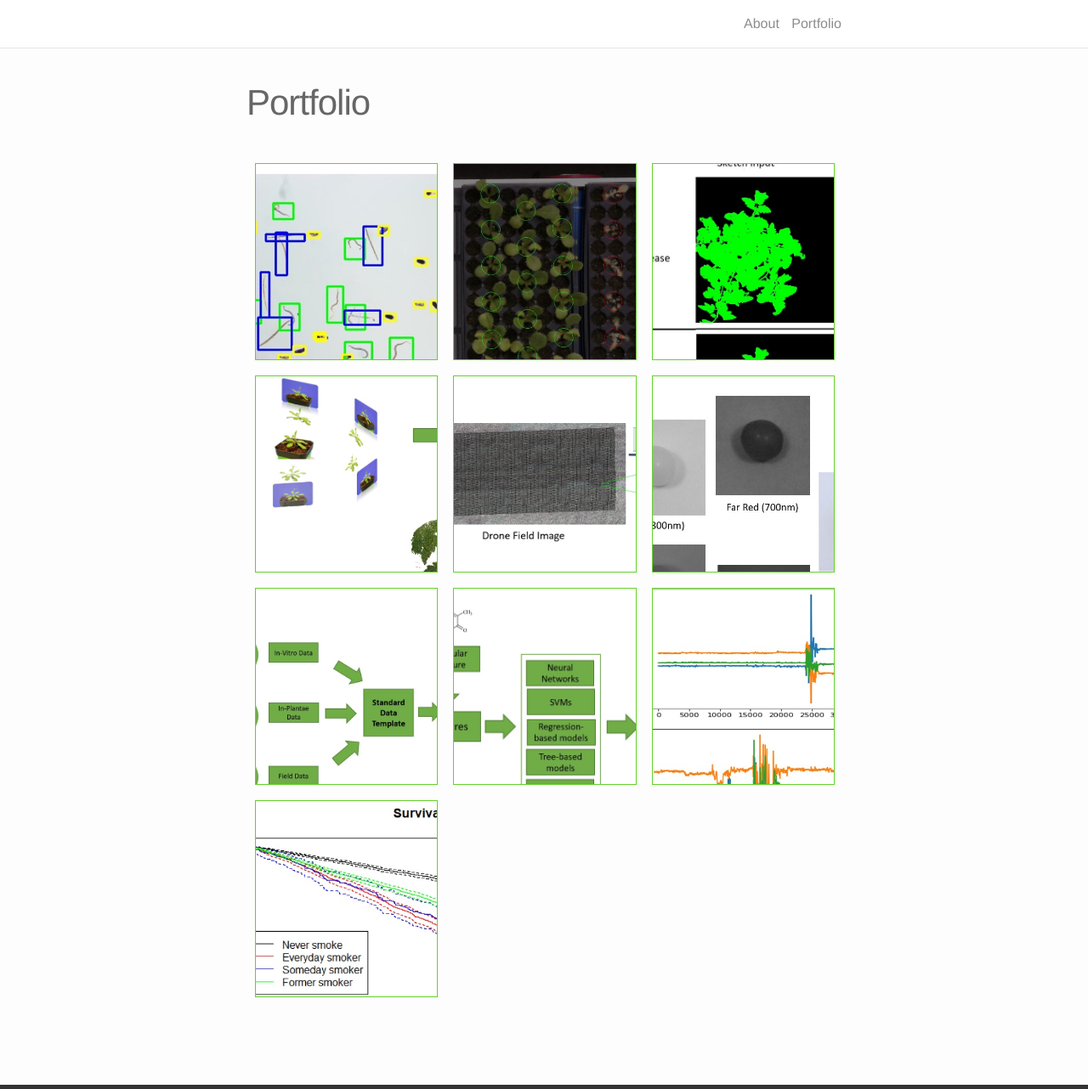
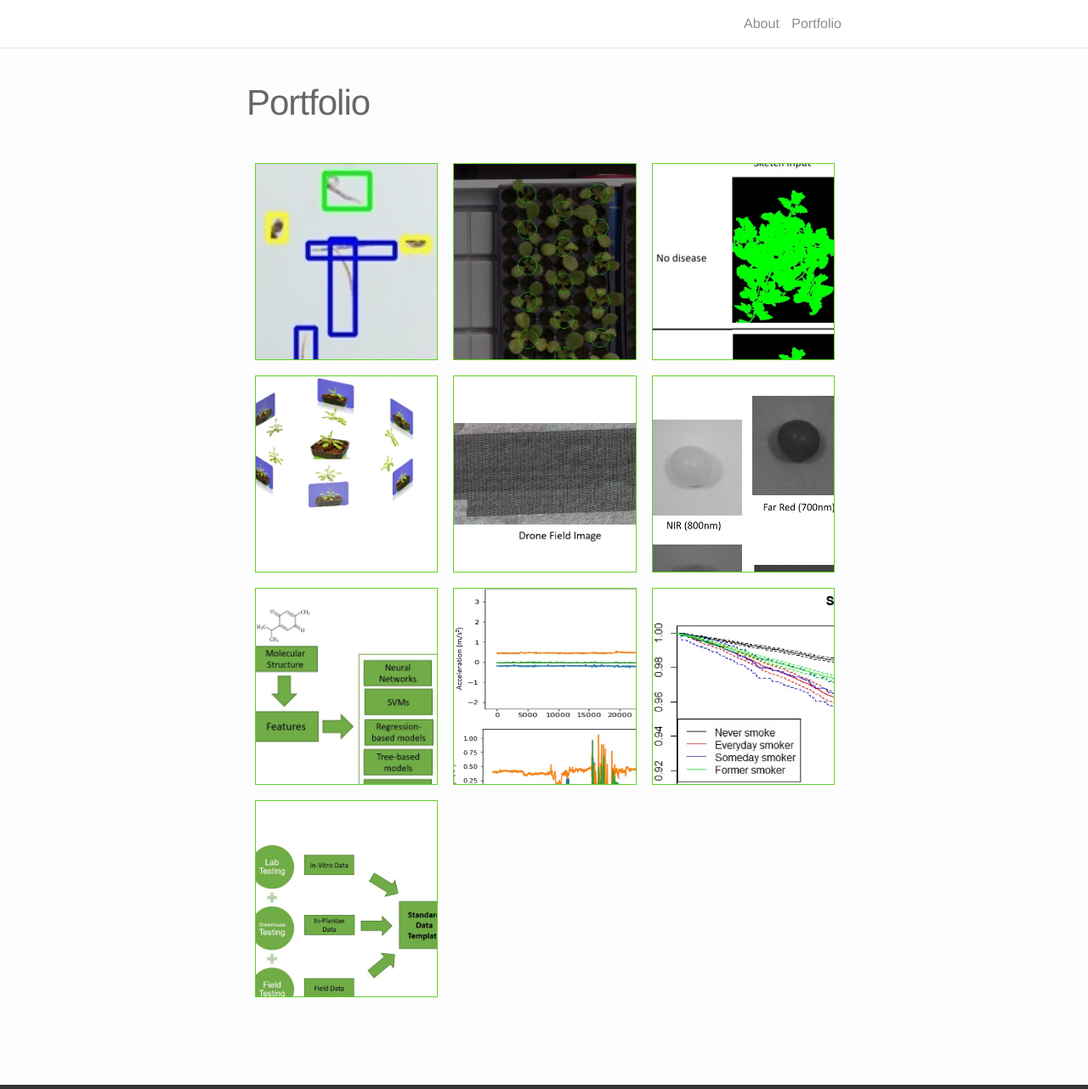
Before and after one commit to emeryanalytics/blog, a Jekyll site: the page built from portfolio.md, in a window 1280 px wide and 1282 px high. Shown: the whole window at 85% size. Built offline with Jekyll 4.4.1, drawn with Linux system fonts in a browser that asks for light colours; nearby versions of some CDN libraries.

Commit message:
rename files

```diff
--- a/_portfolio/project_01.markdown
+++ b/_portfolio/01_worm_counting.markdown
@@ -2,7 +2,7 @@
 layout: post
 title: Worm counting
 description: Python, Tensorflow
-img: /img/worm_counting.jpg
+img: /img/thumbnail_worm_counting.jpg
 ---
 
 The project aims to automate the manual worm counting process which is tedious and time consuming for scientists. Each experiment can take 2 days for scientists to count egg/dead/alive worms.
--- a/_sass/_layout.scss
+++ b/_sass/_layout.scss
@@ -215,7 +215,7 @@ border: 1px solid $theme-color;
 width: 500px;
 height: auto;
 position: relative;
-left: -25%;
+left: -5%;
 top: -5%;
 border: 1px solid $theme-color;
 }
```
Also changed, not shown: _portfolio/02_plant_health.markdown (renamed from _portfolio/project_02.markdown), _portfolio/03_plant_GAN.markdown (renamed from _portfolio/project_03.markdown), _portfolio/04_plant_3D.markdown (renamed from _portfolio/project_04.markdown), _portfolio/05_field_corn_counting.markdown (renamed from _portfolio/project_05.markdown), _portfolio/06_grape_sugar.markdown (renamed from _portfolio/project_06.markdown), _portfolio/07_drug_discovery.markdown (renamed from _portfolio/project_08.markdown), _portfolio/08_fall_detection.markdown (renamed from _portfolio/project_09.markdown), _portfolio/09_survival_analysis.markdown (renamed from _portfolio/project_10.markdown), _portfolio/10_statistics.markdown (renamed from _portfolio/project_07.markdown), img/thumbnail_worm_counting.jpg (added).
